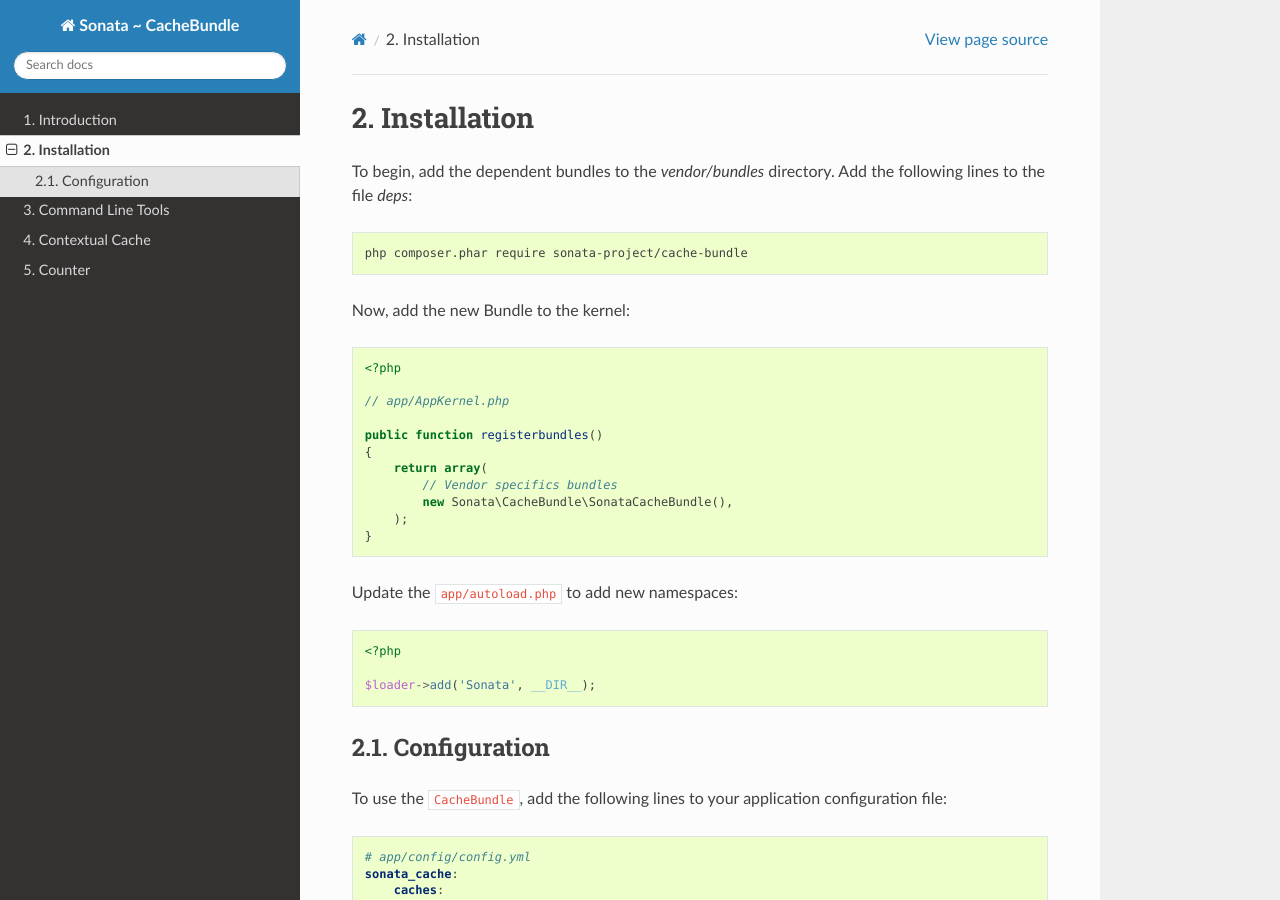
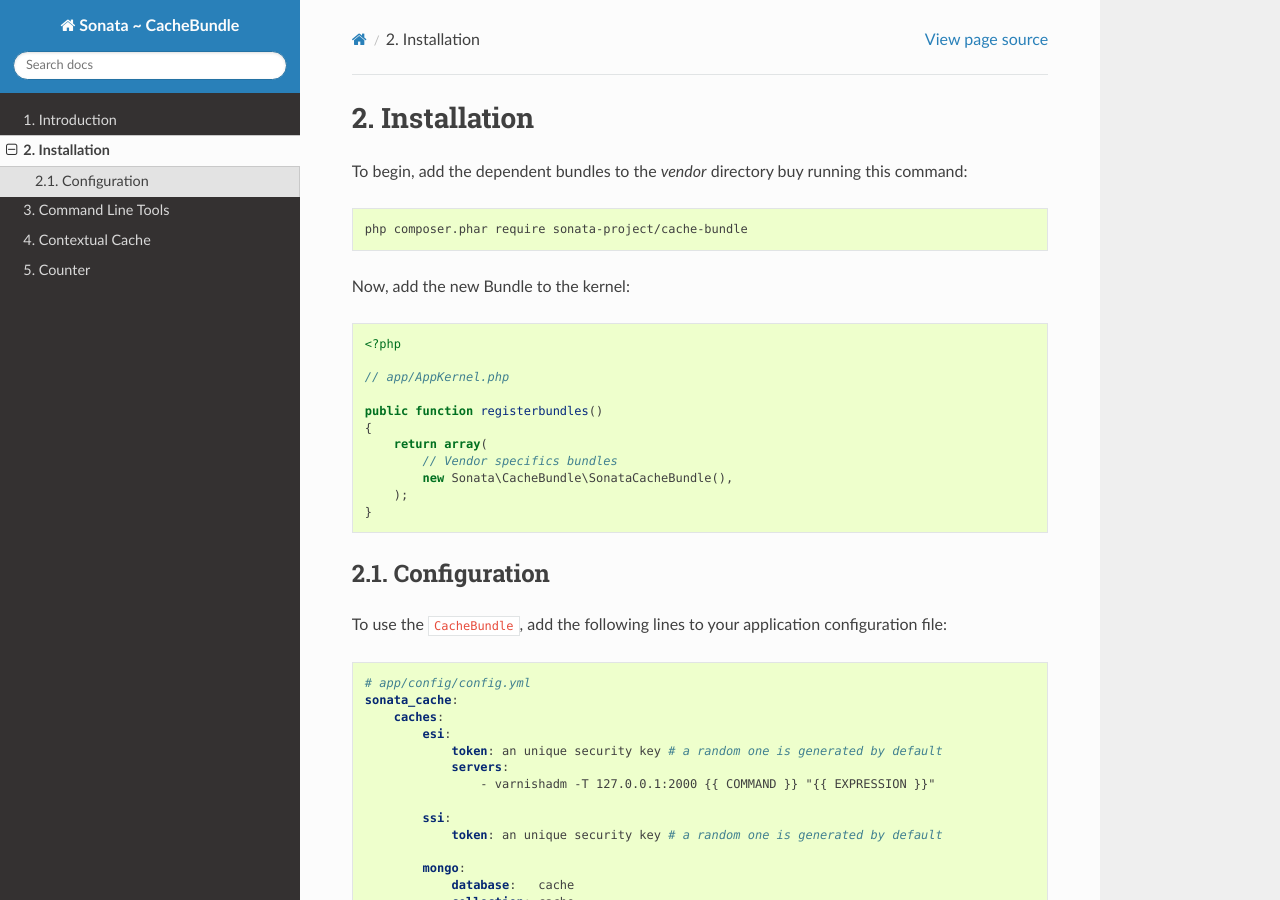
Before and after one commit to sonata-project/SonataCacheBundle, a Sphinx documentation site: the page built from Resources/doc/reference/installation.rst, in a window 1280 px wide and 900 px high. Built offline with Sphinx 7.4.7 and the Read the Docs theme 2.0.0, drawn with Linux system fonts in a browser that asks for light colours.

Commit message:
Minor typo fix and autoload instractions
I think composer handles the autoloading part now

```diff
--- a/Resources/doc/reference/installation.rst
+++ b/Resources/doc/reference/installation.rst
@@ -7,7 +7,7 @@
 Installation
 ============
 
-To begin, add the dependent bundles to the `vendor/bundles` directory. Add the following lines to the file `deps`:
+To begin, add the dependent bundles to the `vendor` directory buy running this command:
 
 .. code-block:: bash
 
@@ -28,14 +28,6 @@
             new Sonata\CacheBundle\SonataCacheBundle(),
         );
     }
-
-Update the ``app/autoload.php`` to add new namespaces:
-
-.. code-block:: php
-
-    <?php
-
-    $loader->add('Sonata', __DIR__);
 
 
 Configuration
```
